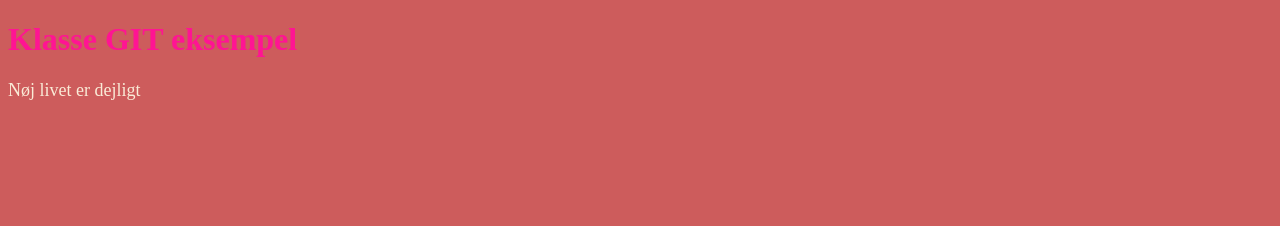
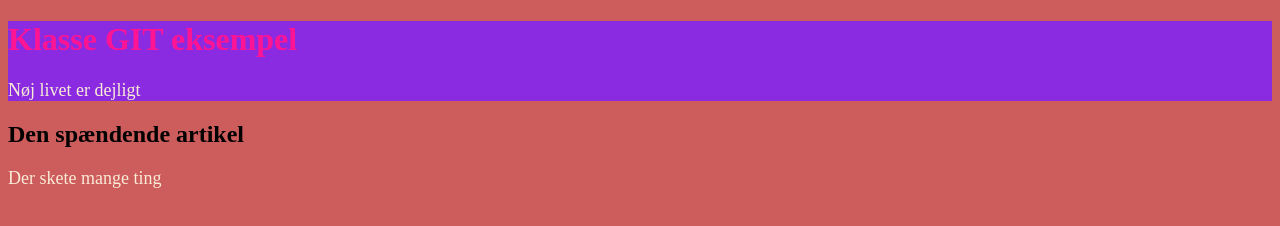
Before and after one commit to Lauranib/git_eksempel, a plain HTML site: page index.html in a window 1280 px wide. Drawn offline with Linux system fonts and the light colour scheme.

Commit message:
header design

```diff
--- a/index.html
+++ b/index.html
@@ -9,8 +9,14 @@
 </head>
 
 <body>
-    <h1>Klasse GIT eksempel</h1>
-    <p>Nøj livet er dejligt</p>
+    <header>
+        <h1>Klasse GIT eksempel</h1>
+        <p>Nøj livet er dejligt</p>
+    </header>
+    <article>
+        <h2>Den spændende artikel</h2>
+        <p>Der skete mange ting</p>
+    </article>
     <script src="script.js"></script>
 </body>
 
--- a/style.css
+++ b/style.css
@@ -14,3 +14,7 @@ p {
 body {
   background-color: indianred;
 }
+
+header {
+  background-color: blueviolet;
+}
```
